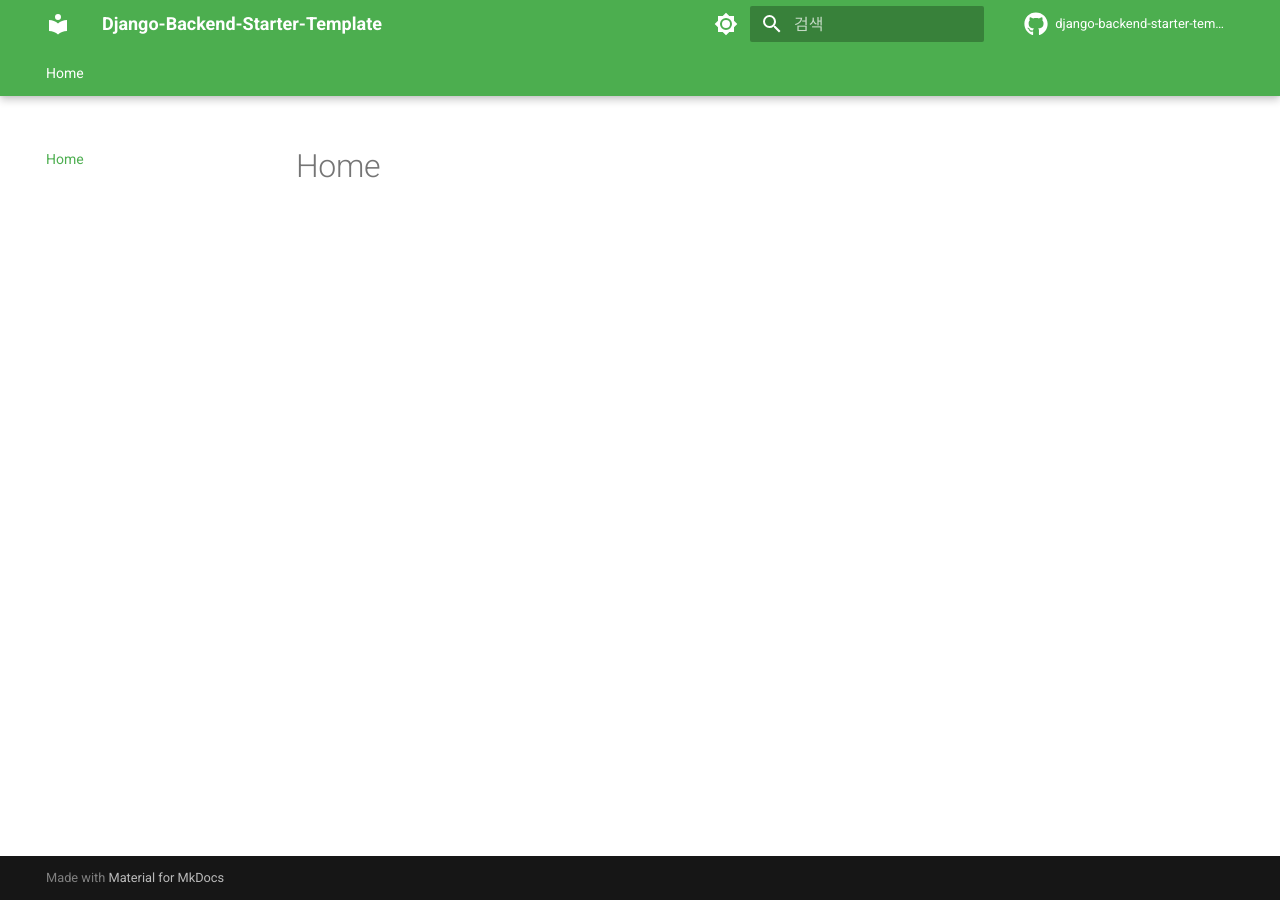
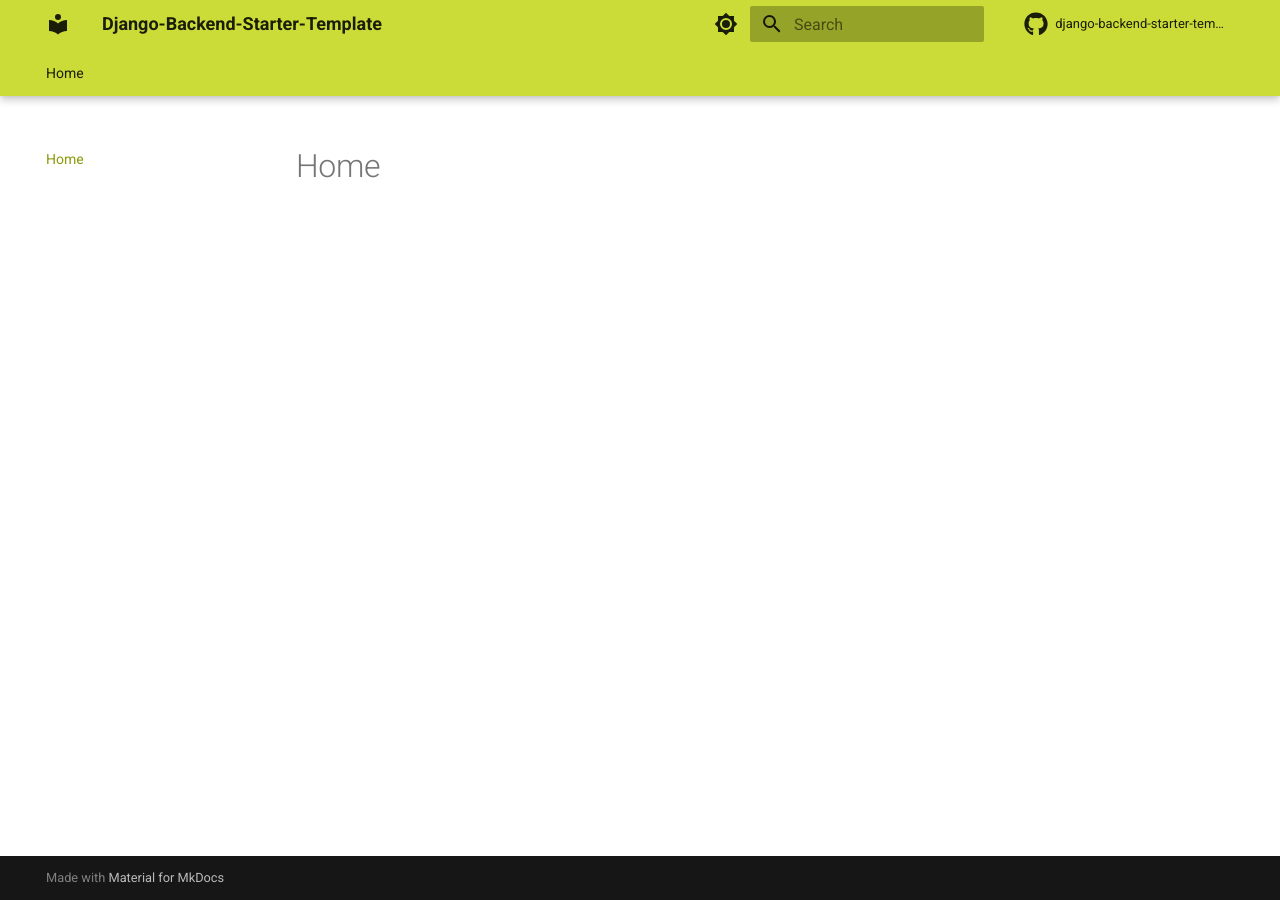
Before and after one commit to KimSoungRyoul/django-backend-starter-template, an MkDocs documentation site: the page built from docs/index.md, in a window 1280 px wide. Built offline with MkDocs 1.6.1 and Material for MkDocs 9.7.7, drawn with Linux system fonts in a browser that asks for light colours; comment, search, counter and statistics services are not loaded.

Commit message:
docs init

```diff
--- a/mkdocs.yml
+++ b/mkdocs.yml
@@ -4,7 +4,7 @@ repo_name: django-backend-starter-template
 theme:
   icon:
     repo: fontawesome/brands/github
-  language: ko
+  language: en
   name: material
   plugins:
     - git-revision-date-localized:
@@ -22,13 +22,14 @@ theme:
       property: G-XXXXXXXXXX
   palette:
     - scheme: default
-      primary: green
+      primary: lime
       accent: indigo
       toggle:
         icon: material/brightness-7
         name: Switch to dark mode
     - scheme: slate
       primary: blug gray
+      accent: indigo
       toggle:
         icon: material/brightness-4
         name: Switch to light mode
```
